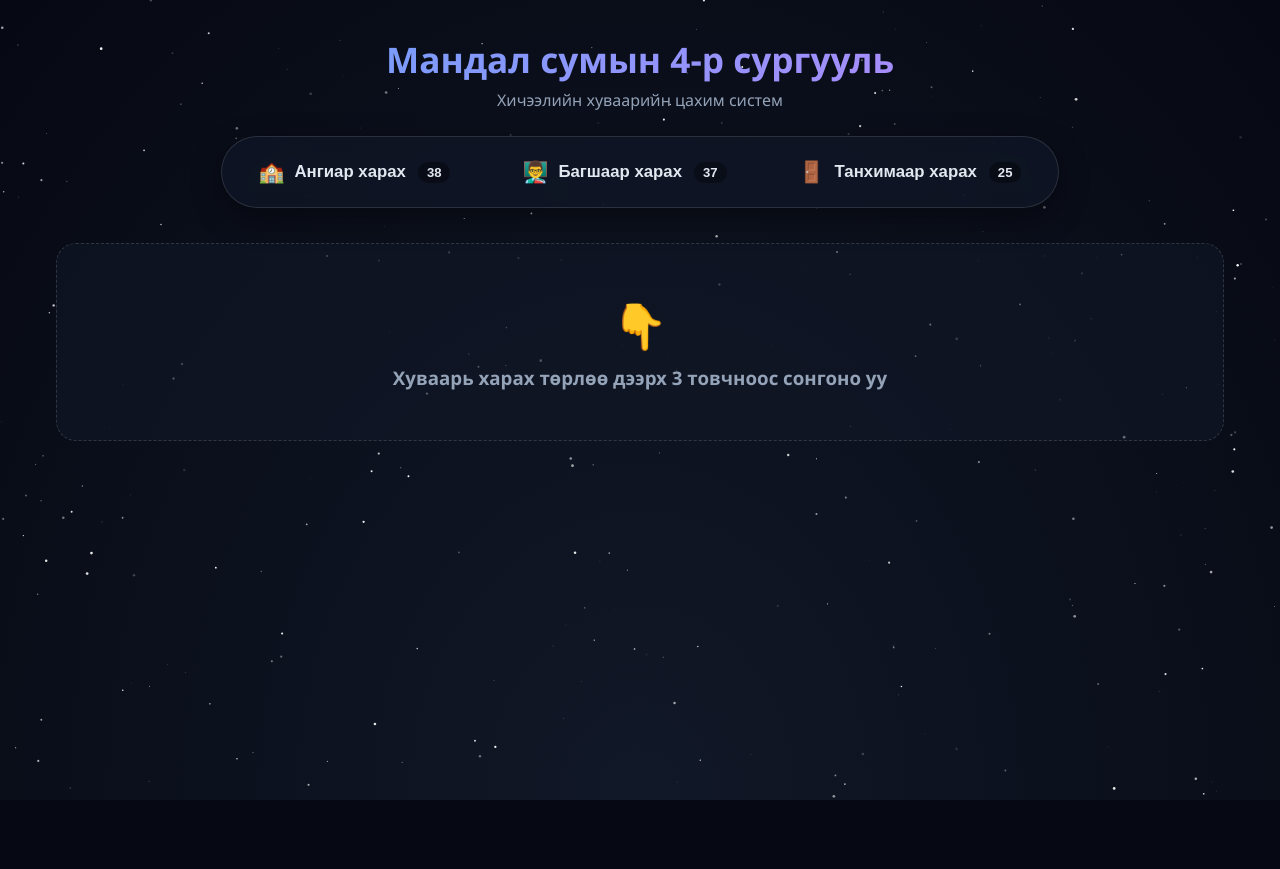
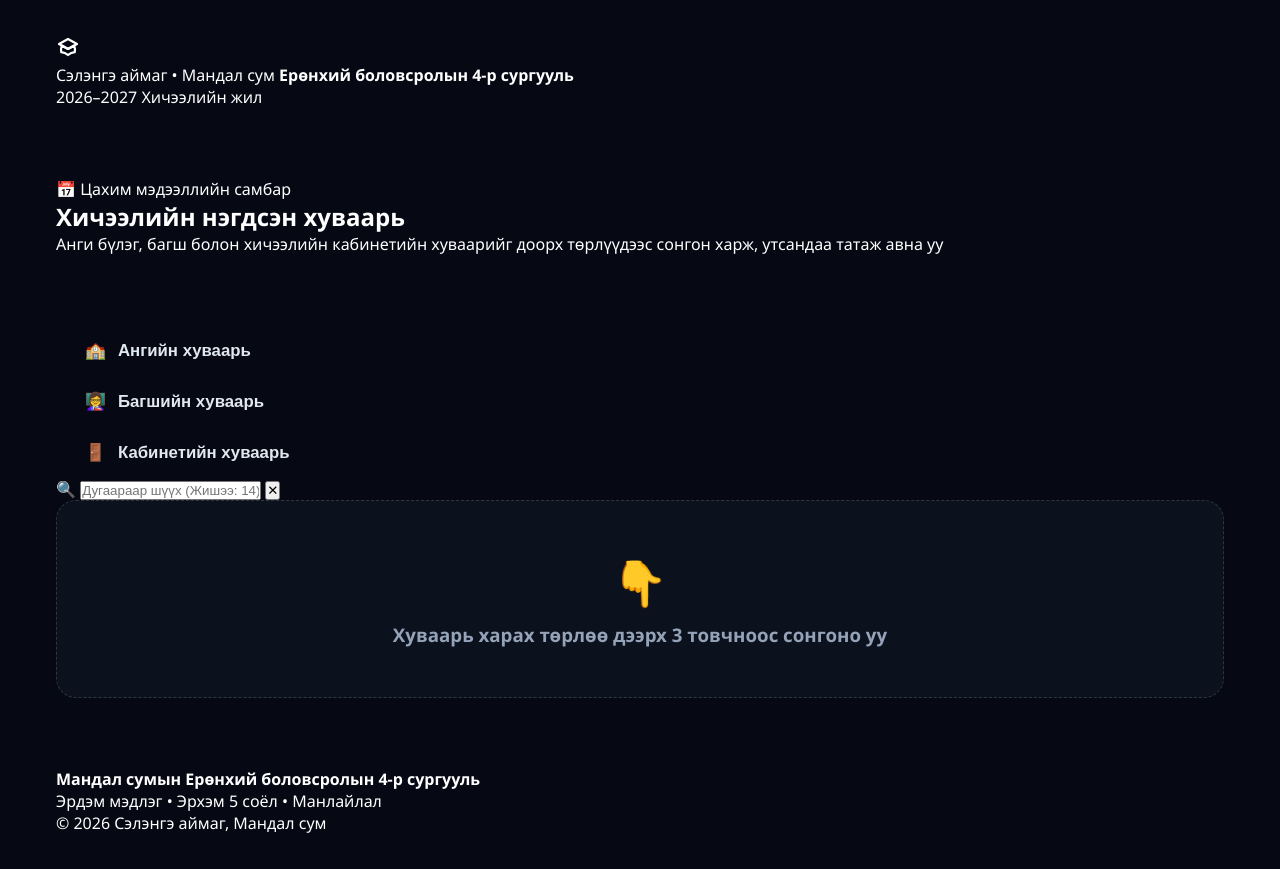
Before and after one commit to munkh-erdene1g4i/Mandal4, a plain HTML site: page index.html in a window 1280 px wide. Before the commit the page ends 800 px from the top, so only its background shows below. Drawn offline with Linux system fonts and the light colour scheme.

Commit message:
Update index.html

```diff
--- a/index.html
+++ b/index.html
@@ -1,78 +1,138 @@
 <!DOCTYPE html>
-<html lang="mn">
+<html lang="mn" class="scroll-smooth">
 <head>
-  <meta charset="UTF-8">
-  <meta name="viewport" content="width=device-width, initial-scale=1.0, maximum-scale=5.0">
-  <title>Мандал сумын 4-р сургууль - Хичээлийн хуваарь</title>
-  <link rel="stylesheet" href="style.css">
+  <meta charset="UTF-8" />
+  <meta name="viewport" content="width=device-width, initial-scale=1.0" />
+  <title>Хичээлийн хуваарь | Мандал сумын Ерөнхий боловсролын 4-р сургууль</title>
+
+  <!-- Google Fonts: Montserrat & Nunito (Үндсэн сайттай ижил) -->
+  <link rel="preconnect" href="https://fonts.googleapis.com" />
+  <link rel="preconnect" href="https://fonts.gstatic.com" crossorigin />
+  <link href="https://fonts.googleapis.com/css2?family=Montserrat:wght@600;700;800;900&family=Nunito:wght@400;500;600;700;800&display=swap" rel="stylesheet" />
+
+  <link rel="stylesheet" href="style.css" />
 </head>
 <body>
 
-  <!-- 🌌 Шөнийн тэнгэр & Од харвах хөнгөн арын дэвсгэр -->
-  <div class="bg-animation">
-    <canvas id="starCanvas"></canvas>
+  <!-- Үндсэн сайтын зөөлөн ууссан арын дэвсгэр -->
+  <div class="ambient-mesh" aria-hidden="true">
+    <div class="orb orb-1"></div>
+    <div class="orb orb-2"></div>
+    <div class="orb orb-3"></div>
   </div>
 
-  <div class="container">
-    <!-- Толгой хэсэг -->
-    <header class="header">
-      <h1>Мандал сумын 4-р сургууль</h1>
-      <p>Хичээлийн хуваарийн цахим систем</p>
-    </header>
+  <!-- Дээд талын цантсан шилэн цэс (Glass Navbar) -->
+  <header class="glass-nav">
+    <div class="container nav-inner">
+      <div class="brand">
+        <div class="brand-logo liquid-gradient-bg">
+          <svg width="24" height="24" fill="none" stroke="currentColor" stroke-width="2.2" viewBox="0 0 24 24">
+            <path stroke-linecap="round" stroke-linejoin="round" d="M12 14l9-5-9-5-9 5 9 5z" />
+            <path stroke-linecap="round" stroke-linejoin="round" d="M12 14l6.16-3.422a12.083 12.083 0 01.665 6.479A11.952 11.952 0 0012 20.055a11.952 11.952 0 00-6.824-2.998 12.078 12.078 0 01.665-6.479L12 14z" />
+          </svg>
+        </div>
+        <div class="brand-text">
+          <span class="brand-sub">Сэлэнгэ аймаг • Мандал сум</span>
+          <strong class="brand-title">Ерөнхий боловсролын 4-р сургууль</strong>
+        </div>
+      </div>
 
-    <!-- 🎯 ҮНДСЭН 3 ЦЭС ТОАЧНУУД -->
-    <nav class="category-nav-wrapper">
-      <div class="category-nav">
+      <div class="nav-badge">
+        <span class="pulse-dot"></span>
+        <span>2026–2027 Хичээлийн жил</span>
+      </div>
+    </div>
+  </header>
+
+  <!-- Hero хэсэг (Liquid Gradient Banner) -->
+  <section class="hero-banner liquid-gradient-bg">
+    <div class="hero-dots" aria-hidden="true"></div>
+    <div class="container hero-content">
+      <div class="hero-pill">
+        <span>📅 Цахим мэдээллийн самбар</span>
+      </div>
+      <h1 class="hero-title">
+        Хичээлийн <span class="text-gradient-warm">нэгдсэн хуваарь</span>
+      </h1>
+      <p class="hero-desc">
+        Анги бүлэг, багш болон хичээлийн кабинетийн хуваарийг доорх төрлүүдээс сонгон харж, утсандаа татаж авна уу
+      </p>
+    </div>
+  </section>
+
+  <!-- Үндсэн удирдлага ба Галерей хэсэг -->
+  <main class="container main-section">
+    <!-- Төрөл сонгох болон хайх шилэн самбар -->
+    <div class="glass-card control-panel">
+      <div class="category-tabs" role="tablist">
         <button class="nav-btn" data-category="classes">
-          <div class="btn-left">
-            <span class="icon">🏫</span>
-            <span class="btn-text">Ангиар харах</span>
-          </div>
-          <span class="badge">38</span>
+          <span>🏫</span>
+          <span>Ангийн хуваарь</span>
         </button>
         <button class="nav-btn" data-category="teachers">
-          <div class="btn-left">
-            <span class="icon">👨‍🏫</span>
-            <span class="btn-text">Багшаар харах</span>
-          </div>
-          <span class="badge">37</span>
+          <span>👩‍🏫</span>
+          <span>Багшийн хуваарь</span>
         </button>
         <button class="nav-btn" data-category="cabinets">
-          <div class="btn-left">
-            <span class="icon">🚪</span>
-            <span class="btn-text">Танхимаар харах</span>
-          </div>
-          <span class="badge">25</span>
+          <span>🚪</span>
+          <span>Кабинетийн хуваарь</span>
         </button>
       </div>
-    </nav>
 
-    <!-- Зургуудын сүлжээ -->
-    <main id="galleryGrid" class="gallery-grid"></main>
+      <!-- Дугаараар хурдан шүүх хэсэг -->
+      <div id="searchBarWrapper" class="search-wrapper hidden">
+        <div class="search-box">
+          <span class="search-icon">🔍</span>
+          <input
+            type="text"
+            id="searchInput"
+            placeholder="Дугаараар шүүх (Жишээ: 14)..."
+            autocomplete="off"
+          />
+          <button type="button" id="clearSearchBtn" class="clear-search hidden" title="Цэвэрлэх">✕</button>
+        </div>
+        <span id="resultCountBadge" class="count-badge"></span>
+      </div>
+    </div>
+
+    <!-- Зургуудын жагсаалт -->
+    <section id="galleryGrid" class="gallery-grid" aria-live="polite"></section>
 
     <!-- Хуудаслалт -->
-    <div id="pagination" class="pagination-container"></div>
-  </div>
+    <nav id="pagination" class="pagination" aria-label="Хуудаслалт"></nav>
+  </main>
 
-  <!-- Lightbox Zoom Modal -->
-  <div id="lightbox" class="lightbox">
-    <div class="lightbox-header">
-      <div class="lightbox-tools">
-        <button id="zoomInBtn" title="Томсгох">🔍+</button>
-        <button id="zoomOutBtn" title="Жижигсгэх">🔍-</button>
-        <button id="resetZoomBtn" title="Эхнээс нь харах">↺</button>
-        <button id="downloadBtn" class="download-action-btn" title="Татах">
-          <span>📥 Татах</span>
-        </button>
+  <!-- Хөл хэсэг (Үндсэн сайттай ижил) -->
+  <footer class="site-footer liquid-gradient-bg">
+    <div class="container footer-inner">
+      <div>
+        <strong>Мандал сумын Ерөнхий боловсролын 4-р сургууль</strong>
+        <p>Эрдэм мэдлэг • Эрхэм 5 соёл • Манлайлал</p>
       </div>
-      <button class="close-btn" id="closeBtn" title="Хаах">&times;</button>
+      <span class="footer-copy">© 2026 Сэлэнгэ аймаг, Мандал сум</span>
+    </div>
+  </footer>
+
+  <!-- Томруулж харах цонх (Lightbox Modal) -->
+  <div id="lightbox" class="lightbox" role="dialog" aria-modal="true">
+    <div class="lightbox-topbar">
+      <span id="lightboxTitle" class="lightbox-title">Хичээлийн хуваарь</span>
+      <div class="lightbox-controls">
+        <button id="zoomOutBtn" class="lb-btn" title="Жижигрүүлэх">➖</button>
+        <button id="resetZoomBtn" class="lb-btn" title="Хэвийн хэмжээ">100%</button>
+        <button id="zoomInBtn" class="lb-btn" title="Томруулах">➕</button>
+        <button id="downloadBtn" class="lb-btn lb-btn-download" title="Зураг татах">⬇️ Татах</button>
+        <button id="closeBtn" class="lb-btn lb-btn-close" title="Хаах">✕</button>
+      </div>
     </div>
 
-    <div class="img-wrapper" id="imgWrapper">
-      <img id="lightboxImg" src="" alt="Хуваарь">
+    <div id="imgWrapper" class="img-wrapper">
+      <img id="lightboxImg" src="" alt="Томруулсан хуваарь" draggable="false" />
     </div>
 
-    <div class="mobile-hint">💡 Хуруугаараа чимхэж эсвэл 2 дарахад томрно</div>
+    <div class="lightbox-hint">
+      💡 Зураг дээр 2 удаа товших эсвэл 2 хуруугаар сунгаж томруулна уу
+    </div>
   </div>
 
   <script src="script.js"></script>
```
